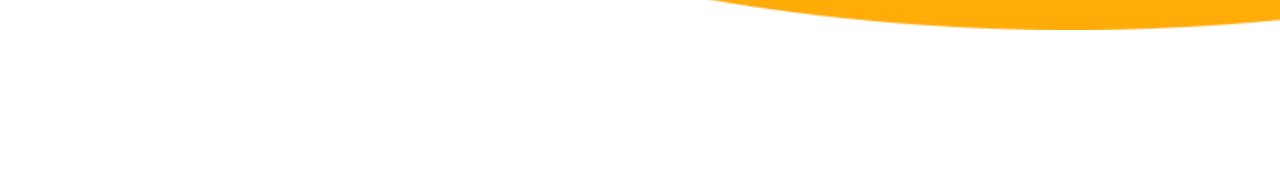
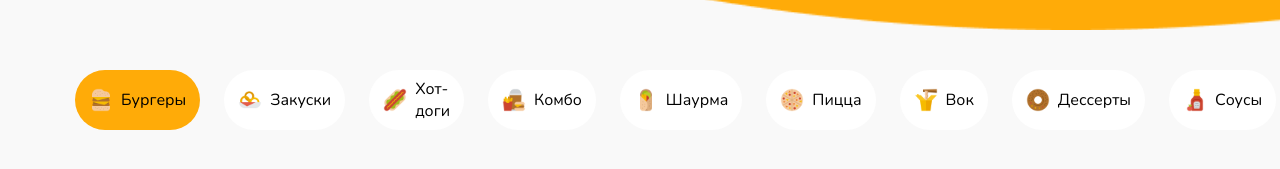
Before and after one commit to Shist/burgers-site, a React (Create React App) app: page / in a window 1280 px wide. Shown: the part 663-832 px from the top of the page. Before the commit the page ends 800 px from the top, so only its background shows below. Built offline with nearby package versions, Linux system fonts and the light colour scheme.

Commit message:
Added categories list with its items and styles

```diff
--- a/src/components/App/App.scss
+++ b/src/components/App/App.scss
@@ -7,4 +7,5 @@
   min-height: 100vh;
   display: flex;
   flex-direction: column;
+  background-color: $color-light-gray;
 }
--- /dev/null
+++ b/src/components/Main/CategoriesList/CategoriesList.jsx
@@ -0,0 +1,32 @@
+import st from "./CategoriesList.module.scss";
+import CategoryItem from "./CategoryItem/CategoryItem";
+import burgersIcon from "../../../images/main/categories/burger.svg";
+import snacksIcon from "../../../images/main/categories/snacks.svg";
+import hotDogsIcon from "../../../images/main/categories/hot-dogs.svg";
+import comboIcon from "../../../images/main/categories/combo.svg";
+import shawarmaIcon from "../../../images/main/categories/shawarma.svg";
+import pizzaIcon from "../../../images/main/categories/pizza.svg";
+import wokIcon from "../../../images/main/categories/wok.svg";
+import dessertIcon from "../../../images/main/categories/dessert.svg";
+import saucesIcon from "../../../images/main/categories/sauces.svg";
+
+function CategoriesList({ extraClasses }) {
+  let classesStr = st["categories-list"];
+  if (extraClasses) classesStr += ` ${extraClasses}`;
+
+  return (
+    <div className={classesStr}>
+      <CategoryItem imgSrc={burgersIcon} label="Бургеры" isActive={true} />
+      <CategoryItem imgSrc={snacksIcon} label="Закуски" isActive={false} />
+      <CategoryItem imgSrc={hotDogsIcon} label="Хот-доги" isActive={false} />
+      <CategoryItem imgSrc={comboIcon} label="Комбо" isActive={false} />
+      <CategoryItem imgSrc={shawarmaIcon} label="Шаурма" isActive={false} />
+      <CategoryItem imgSrc={pizzaIcon} label="Пицца" isActive={false} />
+      <CategoryItem imgSrc={wokIcon} label="Вок" isActive={false} />
+      <CategoryItem imgSrc={dessertIcon} label="Дессерты" isActive={false} />
+      <CategoryItem imgSrc={saucesIcon} label="Соусы" isActive={false} />
+    </div>
+  );
+}
+
+export default CategoriesList;
--- /dev/null
+++ b/src/components/Main/CategoriesList/CategoriesList.module.scss
@@ -0,0 +1,8 @@
+@import "../../../styles/vars.scss";
+@import "../../../styles/template.scss";
+
+.categories-list {
+  display: flex;
+  justify-content: flex-start;
+  column-gap: 24px;
+}
--- /dev/null
+++ b/src/components/Main/CategoriesList/CategoryItem/CategoryItem.jsx
@@ -0,0 +1,18 @@
+import st from "./CategoryItem.module.scss";
+
+function CategoryItem({ imgSrc, label, isActive }) {
+  return (
+    <div
+      className={
+        isActive
+          ? `${st["category-item"]} ${st["category-item_active"]}`
+          : st["category-item"]
+      }
+    >
+      <img src={imgSrc} alt={label} className={st["category-item__icon"]} />
+      <span className={st["category-item__label"]}>{label}</span>
+    </div>
+  );
+}
+
+export default CategoryItem;
--- /dev/null
+++ b/src/components/Main/CategoriesList/CategoryItem/CategoryItem.module.scss
@@ -0,0 +1,27 @@
+@import "../../../../styles/vars.scss";
+@import "../../../../styles/template.scss";
+
+.category-item {
+  display: flex;
+  align-items: center;
+  padding: 8px 14px;
+  column-gap: 8px;
+  border-radius: 50px;
+  background: $color-white;
+  cursor: pointer;
+  transition: 0.3s;
+  &:hover {
+    background: $color-dark-yellow;
+    transform: scale(1.1);
+  }
+  &__icon {
+  }
+  &__label {
+    color: $color-black;
+    font-family: $font;
+    font-size: 16px;
+  }
+  &_active {
+    background: $color-dark-yellow;
+  }
+}
--- a/src/components/Main/Main.jsx
+++ b/src/components/Main/Main.jsx
@@ -1,7 +1,12 @@
 import st from "./Main.module.scss";
+import CategoriesList from "./CategoriesList/CategoriesList";
 
 function Main() {
-  return <main className={st.main}></main>;
+  return (
+    <main className={st.main}>
+      <CategoriesList extraClasses={st["main__categories-list"]} />
+    </main>
+  );
 }
 
 export default Main;
--- a/src/components/Main/Main.module.scss
+++ b/src/components/Main/Main.module.scss
@@ -2,4 +2,9 @@
 @import "../../styles/template.scss";
 
 .main {
+  flex-grow: 1;
+  padding: 40px 75px 100px;
+  &__categories-list {
+    margin-bottom: 50px;
+  }
 }
--- a/src/styles/vars.scss
+++ b/src/styles/vars.scss
@@ -74,4 +74,8 @@
 $font: "Nunito";
 
 $color-white: #fff;
+$color-black: #000;
+$color-light-gray: #f9f9f9;
+$color-gray: #f2f2f3;
+$color-dark-yellow: #ffab08;
 $color-orange: #ff7020;
```
